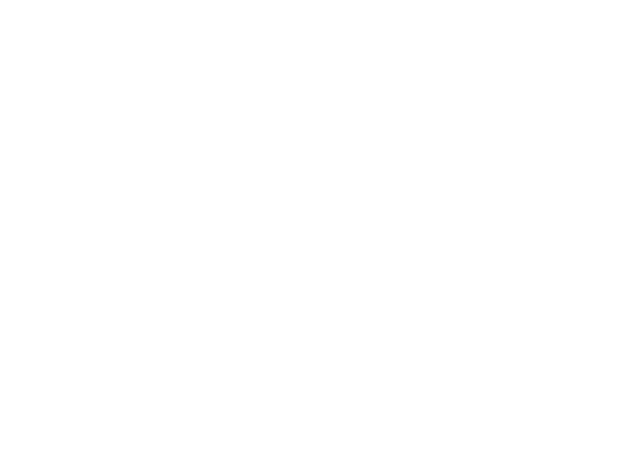
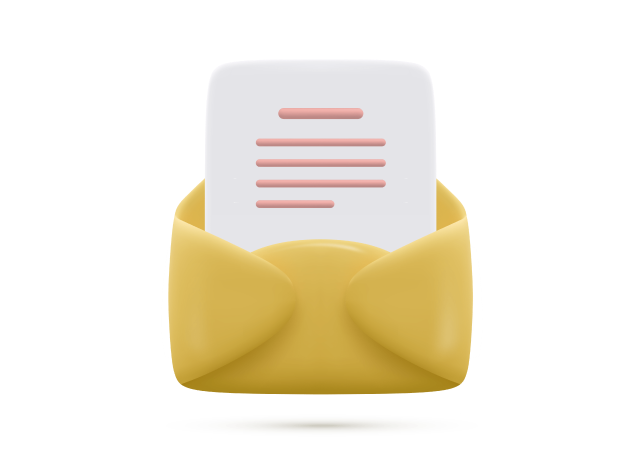
Before and after one commit to Tiketeer/Tiketeer-FE, a React (Create React App) app: page /confirm/email in a window 1280 px wide. Before the commit this address had no page. Shown: the part 151-620 px from the top of the page, without its empty margins (319-959 px from the left). Built offline with nearby package versions, Linux system fonts and the light colour scheme.

Commit message:
center elements

```diff
--- a/src/App.tsx
+++ b/src/App.tsx
@@ -1,11 +1,13 @@
 import { Route, Routes } from 'react-router-dom';
 import './App.css';
 import LoginPage from 'pages/login/LoginPage';
+import EmailConfirmPage from 'pages/confirm/EmailConfirmPage';
 
 function App() {
     return (
         <Routes>
             <Route path="/login" element={<LoginPage />} />
+            <Route path="/confirm/email" element={<EmailConfirmPage />} />
         </Routes>
     );
 }
--- /dev/null
+++ b/src/components/button/ButtonStyle.tsx
@@ -0,0 +1,12 @@
+import styled from '@emotion/styled';
+import { Button } from '@mui/material';
+import { COLOR } from '../../color/color';
+
+export const ContainedButton = styled(Button)`
+    height: 48px;
+    box-shadow: 0 18px 30px rgba(68, 97, 242, 0.11);
+    background-color: ${COLOR.LIGHTER};
+    &:hover {
+        background-color: ${COLOR.DEFAULT};
+    }
+`;
--- a/src/components/login/SignIn.tsx
+++ b/src/components/login/SignIn.tsx
@@ -1,6 +1,7 @@
 import styled from '@emotion/styled';
 import { Button, TextField } from '@mui/material';
 import { COLOR } from 'color/color';
+import { ContainedButton } from '../button/ButtonStyle';
 
 export const SignInHeaderText = styled.div`
     font-size: 1.5rem;
@@ -29,19 +30,15 @@ export default function SignIn() {
             <TextField id="outlined-basic" label="Email" variant="outlined" color="primary" />
             <TextField id="outlined-basic" label="Password" variant="outlined" />
             <ForgotPasswordText>Recover Password?</ForgotPasswordText>
-            <Button
+            <ContainedButton
                 variant="contained"
                 sx={{
                     height: 48,
                     boxShadow: '0 18px 30px rgba(68, 97, 242, 0.11)',
-                    backgroundColor: COLOR.LIGHTER,
-                    ':hover': {
-                        backgroundColor: COLOR.DEFAULT,
-                    },
                 }}
             >
                 Sign In
-            </Button>
+            </ContainedButton>
         </SignInContainer>
     );
 }
--- /dev/null
+++ b/src/pages/confirm/EmailConfirmPage.tsx
@@ -0,0 +1,35 @@
+import styled from '@emotion/styled';
+import React from 'react';
+import inboxImage from '../../assets/image/inbox.png';
+
+const CenteredContainer = styled.div`
+    display: flex;
+    justify-content: center;
+    align-items: center;
+    height: 100vh;
+`;
+
+const Box = styled.div`
+    width: 510px;
+    height: 670px;
+    display: flex;
+    flex-direction: column;
+    justify-content: center;
+    align-items: center;
+`;
+
+const InboxImage = styled.div`
+    width: 340px;
+    height: 380px;
+    background-image: url(${inboxImage});
+`;
+
+export default function EmailConfirmPage() {
+    return (
+        <CenteredContainer>
+            <Box>
+                <InboxImage />
+            </Box>
+        </CenteredContainer>
+    );
+}
```
Also changed, not shown: src/assets/image/inbox.png (added).
